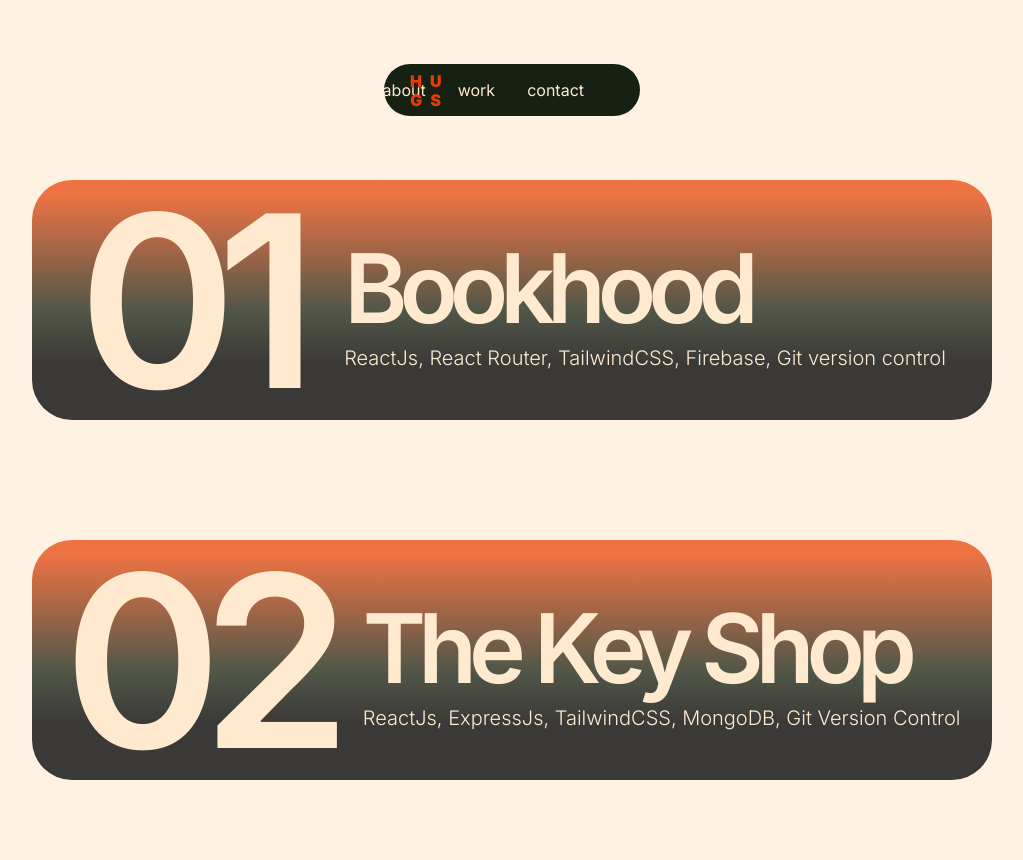
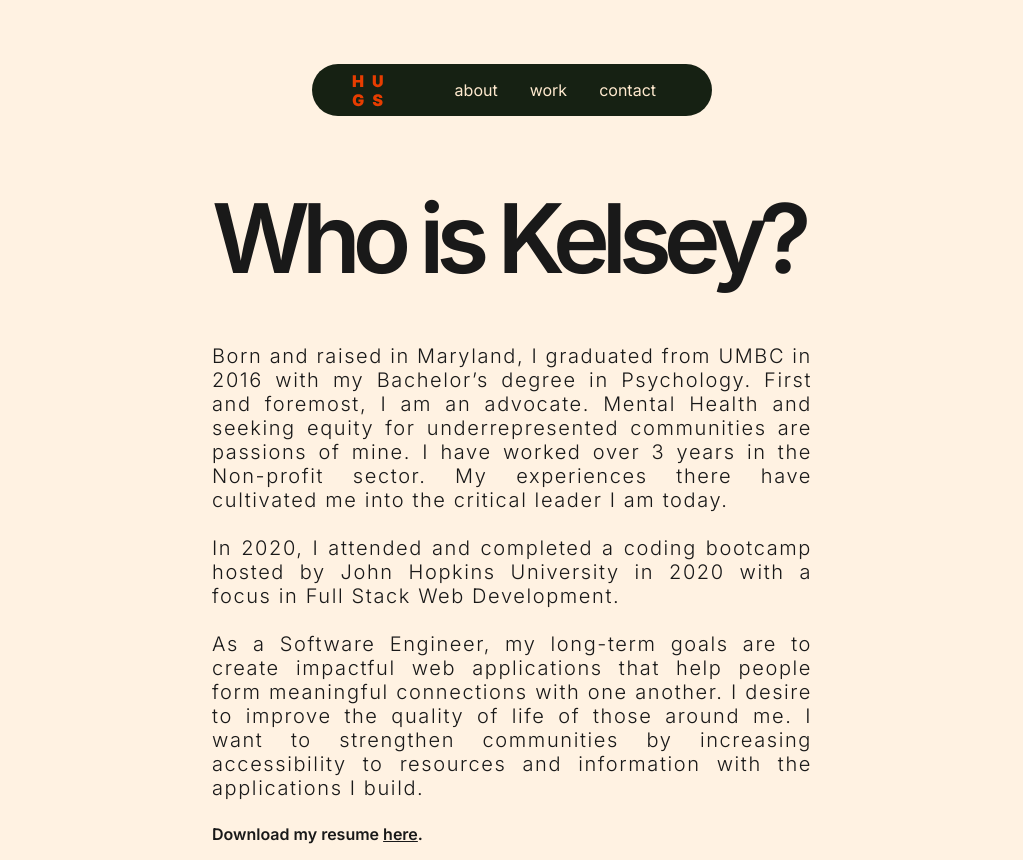
Before and after one commit to kelbri10/PORTFOLIO-WEBSITE, a React (Vite) app in the folder client/: page / in a window 1280 px wide. Shown: the whole page, without its empty margins (128-1151 px from the left). Built offline with nearby package versions, Linux system fonts and the light colour scheme; the HTML template or start-up script is replaced by a standard one.

Commit message:
added resume link, added About me bio, completed Work page

```diff
--- a/client/src/App.tsx
+++ b/client/src/App.tsx
@@ -1,16 +1,15 @@
 import "./main.css";
 import NavBar from "./components/NavBar";
-import ProjectCard from "./components/ProjectCard";
+import About from "./pages/About/About.tsx";
+
 function App() {
 
 
   return (
     <div className="container">
       <NavBar />
-      <ProjectCard projectNum={1} projectLang="ReactJs, React Router, TailwindCSS, Firebase, Git version control" projectName="Bookhood" />
-      <br></br>
-      <br></br>
-      <ProjectCard projectNum={2} projectLang="ReactJs, ExpressJs, TailwindCSS, MongoDB, Git Version Control" projectName="The Key Shop" />
+
+      <About />
     </div>
   )
 }
--- a/client/src/components/styles/NavBar.css
+++ b/client/src/components/styles/NavBar.css
@@ -1,5 +1,5 @@
 nav{
-    width: 20vw;
+    min-width: 400px;
     position: relative;
 
 }
--- a/client/src/main.css
+++ b/client/src/main.css
@@ -9,7 +9,6 @@
 
 body{
     background: rgba(255, 234, 207, 0.60);
-
 }
 
 .container{
--- /dev/null
+++ b/client/src/pages/About/About.tsx
@@ -0,0 +1,31 @@
+import "../styles/About.css";
+import resume from "./assets/Kelsey Hughes Resume.pdf";
+
+const About = () => {
+    return(
+        <div>
+            <h1>Who is Kelsey?</h1>
+
+            <section className="about_me_container">
+                <div className="photoTest"></div>
+            </section>
+            <article className="about_me">
+                <p>
+                Born and raised in Maryland, I graduated from UMBC in 2016 with my Bachelor’s degree in Psychology. First and foremost, I am an advocate. Mental Health and seeking equity for underrepresented communities are passions of mine. I have worked over 3 years in the Non-profit sector. My experiences there have cultivated me into the critical leader I am today.
+                </p>
+
+                <p>
+                In 2020, I attended and completed a coding bootcamp hosted by John Hopkins University in 2020 with a focus in Full Stack Web Development.
+                </p>
+
+                <p>
+                As a Software Engineer, my long-term goals are to create impactful web applications that help people form meaningful connections with one another. I desire to improve the quality of life of those around me. I want to strengthen communities by increasing accessibility to resources and information with the applications I build.
+                </p>
+            </article>
+
+            <p className="resume_link">Download my resume <a href={resume} target="_blank">here</a>.</p>
+        </div>
+    )
+}
+
+export default About;
--- /dev/null
+++ b/client/src/pages/styles/About.css
@@ -0,0 +1,32 @@
+div{
+    h1{
+        color: #191919;
+        font-size: 6rem;
+        font-weight: 600;
+        letter-spacing: -0.5rem;
+        margin-bottom: 3rem;
+    }
+}
+
+.about_me{
+    max-width: 600px;
+    color: #191919;
+    text-align: justify;
+    font-size: 1.25rem;
+    font-weight: 300;
+    letter-spacing: 0.1rem;
+
+    p{
+        margin-bottom: 1.5rem;
+    }
+}
+
+.resume_link{
+    color: #191919;
+    font-weight: 600;
+
+    a{
+        color: #191919;
+        text-decoration: underline;
+    }
+}
```
Also changed, not shown: client/src/pages/Work/Work.tsx (+15 -0 lines), client/src/pages/About.tsx (deleted), client/src/pages/About/assets/IMG_0057.PNG (added), 1 other file (tests, documents, lock files or other folders).
